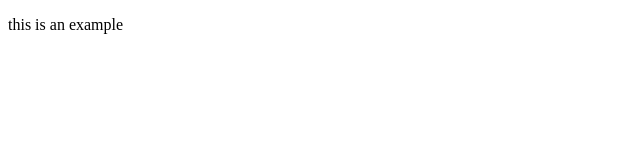
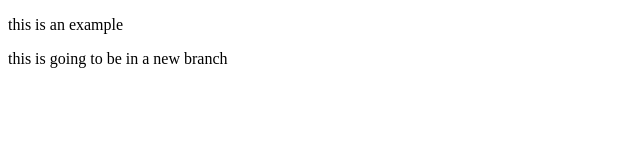
Before and after one commit to Adori-i/this-is-repo, a plain HTML site: page index.html in a window 1280 px wide. Shown: the whole page, without its empty margins (0-640 px from the left). Drawn offline with Linux system fonts and the light colour scheme.

Commit message:
updated html
added paragraph

```diff
--- a/index.html
+++ b/index.html
@@ -7,5 +7,6 @@
 </head>
 <body>
     <p>this is an example</p>
+    <p>this is going to be in a new branch</p>
 </body>
 </html>
```
